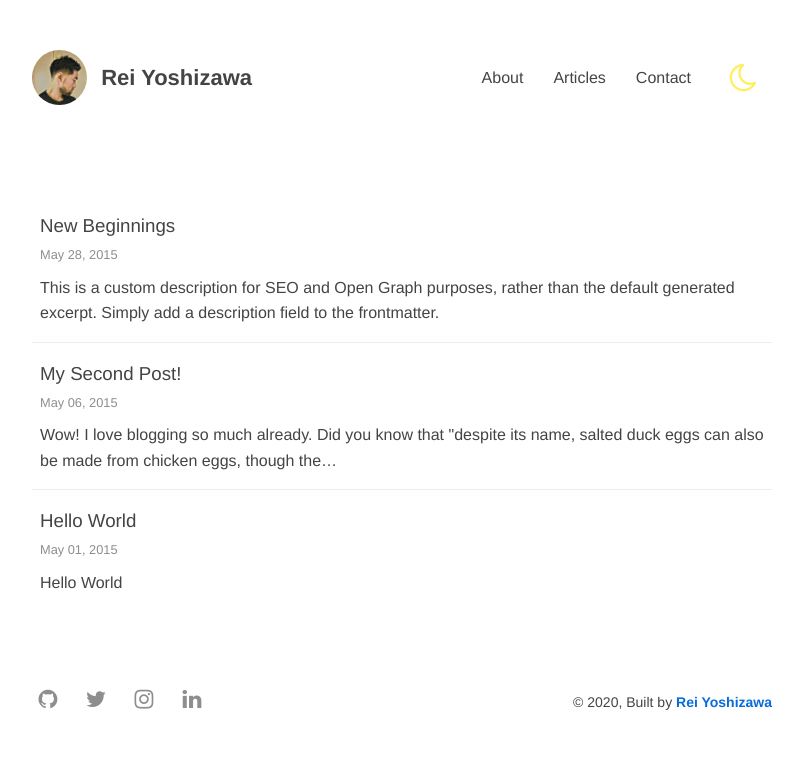
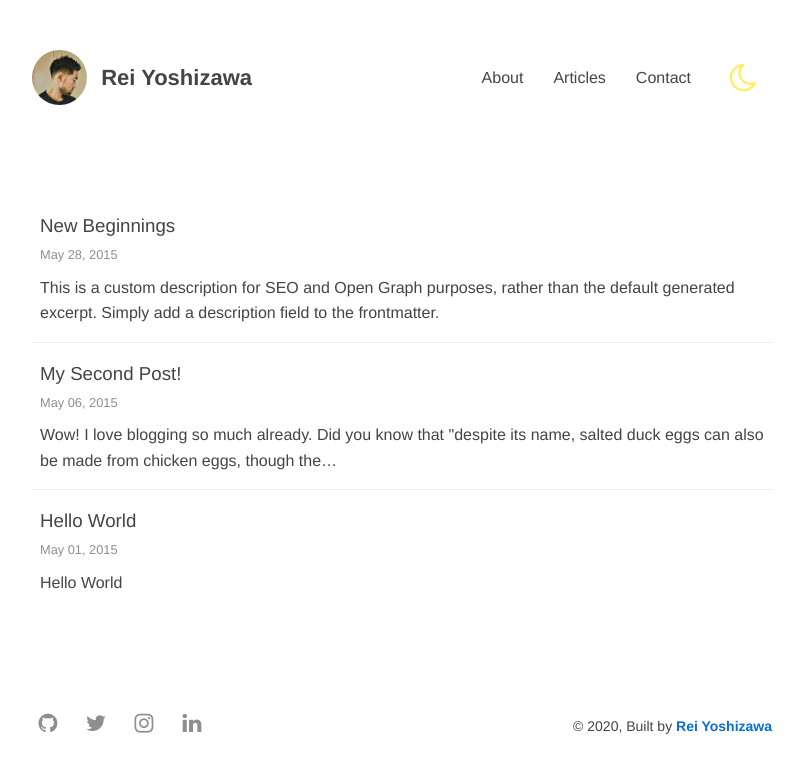
Before and after one commit to reiyszw/blog, a Gatsby site: page / in a window 1280 px wide. Shown: the whole page, without its empty margins (238-1041 px from the left). Built offline with nearby package versions, Linux system fonts and the light colour scheme; Gatsby itself is replaced by a stand-in of ours.

Commit message:
style: update for footer

```diff
--- a/src/styles/components/footer.scss
+++ b/src/styles/components/footer.scss
@@ -8,7 +8,7 @@
 
   @media (min-width: 600px) {
     width: $content-width;
-    margin: 0 auto;
+    margin: auto;
   }
 
   &__inner {
```
